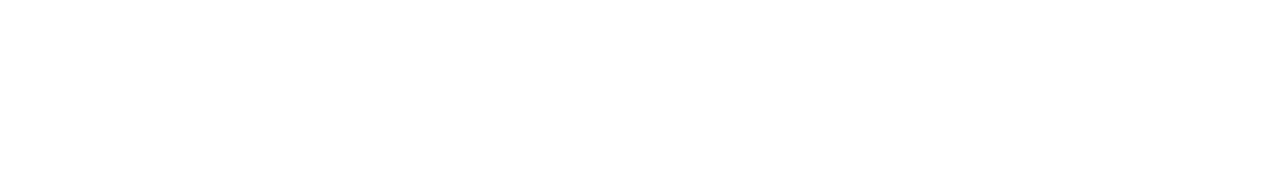
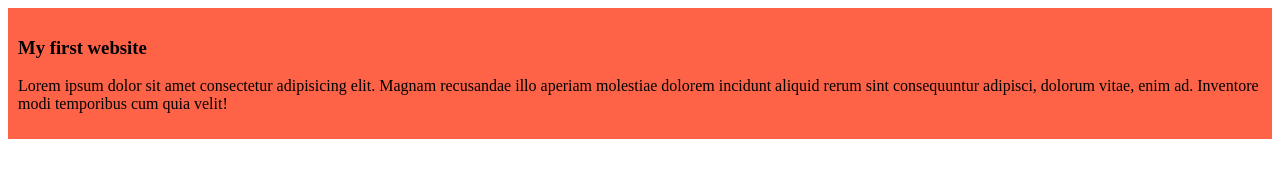
Before and after one commit to rajmin-siraj/my-simple-website, a plain HTML site: page index.html in a window 1280 px wide. Drawn offline with Linux system fonts and the light colour scheme.

Commit message:
first commit

```diff
--- a/index.html
+++ b/index.html
@@ -4,8 +4,12 @@
     <meta charset="UTF-8">
     <meta name="viewport" content="width=device-width, initial-scale=1.0">
     <title>My Simple Website</title>
+    <link rel="stylesheet" href="styles/blog.css">
 </head>
 <body>
-
+    <div>
+        <h3>My first website</h3>
+        <p>Lorem ipsum dolor sit amet consectetur adipisicing elit. Magnam recusandae illo aperiam molestiae dolorem incidunt aliquid rerum sint consequuntur adipisci, dolorum vitae, enim ad. Inventore modi temporibus cum quia velit!</p>
+    </div>
 </body>
 </html>
--- /dev/null
+++ b/styles/blog.css
@@ -0,0 +1,4 @@
+div{
+    background-color: tomato;
+    padding: 10px;
+}
```
